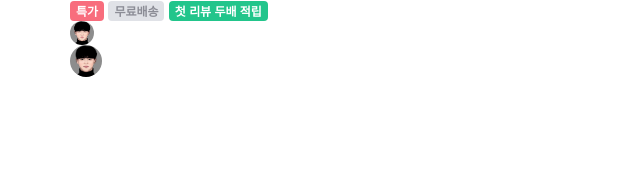
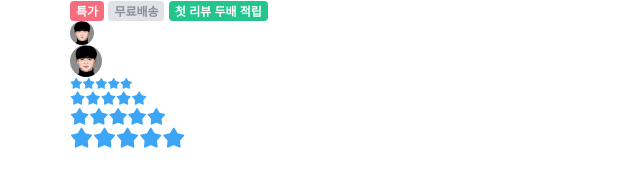
Before and after one commit to k9want/tomorrow-house, a website: page index.html in a window 1280 px wide. Shown: the whole page, without its empty margins (0-640 px from the left). Drawn offline with nearby package versions, Linux system fonts and the light colour scheme; files that its build step writes are made by us from their sources; files whose address does not match are found by name.

Commit message:
💄 Implement star-rating components

```diff
--- a/index.html
+++ b/index.html
@@ -47,6 +47,37 @@
           />
         </div>
       </div>
+
+      <div>
+        <div class="star-rating-13">
+          <i class="ic-star is-active"></i>
+          <i class="ic-star is-active"></i>
+          <i class="ic-star is-active"></i>
+          <i class="ic-star is-active"></i>
+          <i class="ic-star is-active"></i>
+        </div>
+        <div class="star-rating-16">
+          <i class="ic-star is-active"></i>
+          <i class="ic-star is-active"></i>
+          <i class="ic-star is-active"></i>
+          <i class="ic-star is-active"></i>
+          <i class="ic-star is-active"></i>
+        </div>
+        <div class="star-rating-20">
+          <i class="ic-star is-active"></i>
+          <i class="ic-star is-active"></i>
+          <i class="ic-star is-active"></i>
+          <i class="ic-star is-active"></i>
+          <i class="ic-star is-active"></i>
+        </div>
+        <div class="star-rating-24">
+          <i class="ic-star is-active"></i>
+          <i class="ic-star is-active"></i>
+          <i class="ic-star is-active"></i>
+          <i class="ic-star is-active"></i>
+          <i class="ic-star is-active"></i>
+        </div>
+      </div>
     </div>
   </body>
 </html>
--- a/styles/main.scss
+++ b/styles/main.scss
@@ -13,5 +13,6 @@
 
 @import './modules/tags';
 @import './modules/avators';
+@import './modules/start-ratings';
 
 @import './layouts/grids';
--- /dev/null
+++ b/styles/modules/_start-ratings.scss
@@ -0,0 +1,31 @@
+%star-rating-base {
+  @include flexbox(start);
+
+  .ic-star {
+    color: $border;
+
+    &.is-active {
+      color: $blue;
+    }
+  }
+}
+
+.star-rating-13 {
+  @extend %star-rating-base;
+  font-size: 13px;
+}
+
+.star-rating-16 {
+  @extend %star-rating-base;
+  font-size: 16px;
+}
+
+.star-rating-20 {
+  @extend %star-rating-base;
+  font-size: 20px;
+}
+
+.star-rating-24 {
+  @extend %star-rating-base;
+  font-size: 24px;
+}
```
